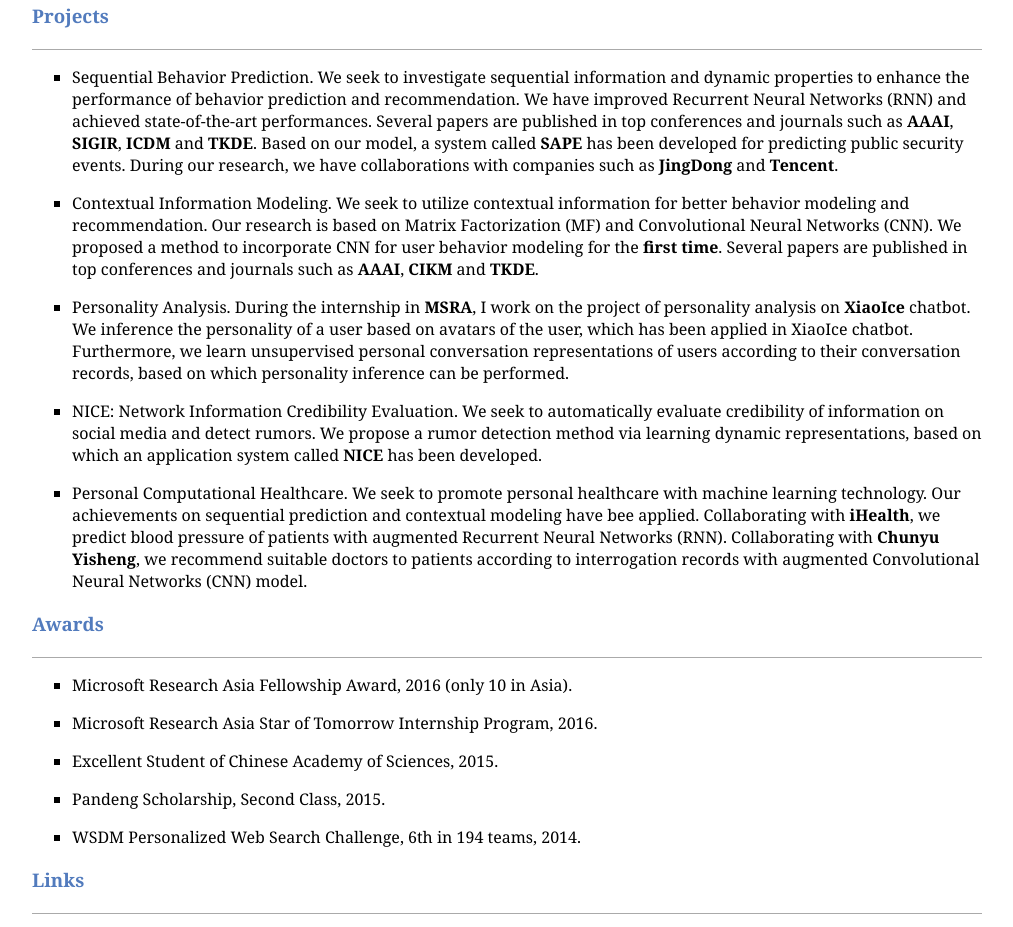
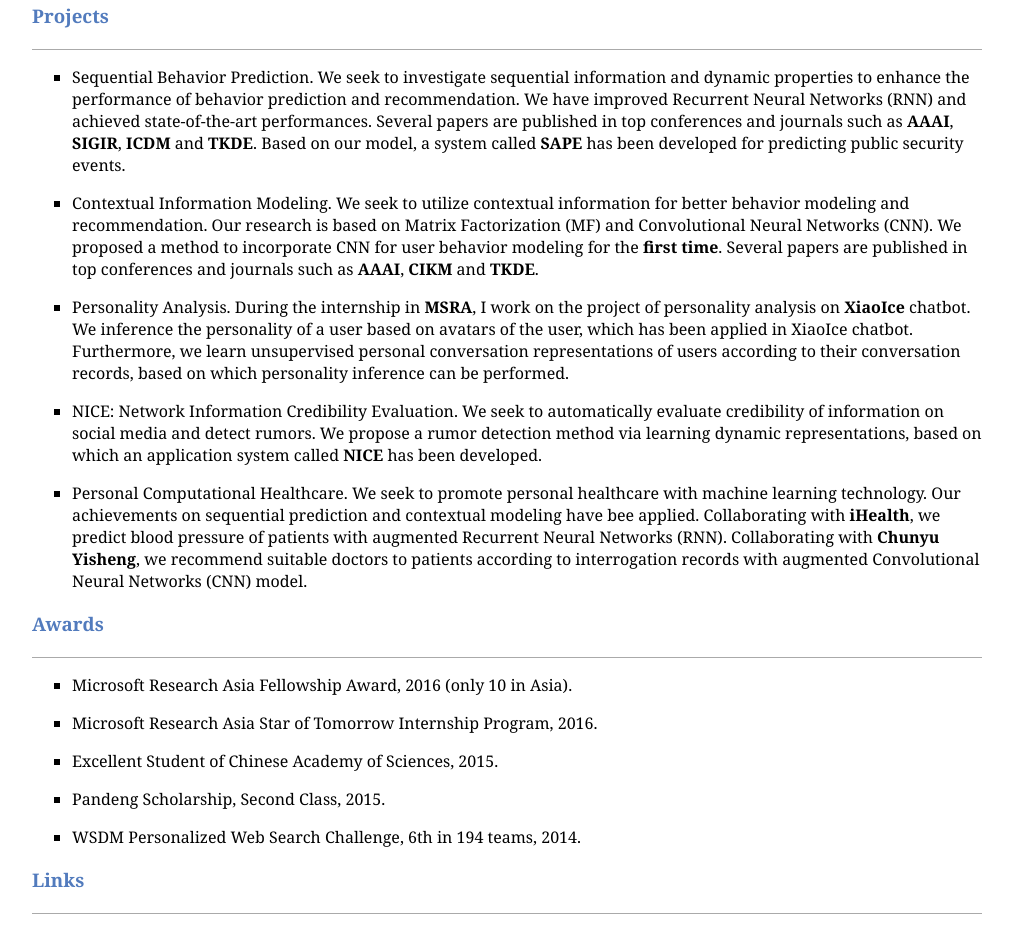
Before and after one commit to QiangLiuCASIA/homepage, a plain HTML site: page index.html in a window 1280 px wide. Shown: the part 1842-2769 px from the top of the page, without its empty margins (133-1146 px from the left). Drawn offline with Linux system fonts and the light colour scheme.

Commit message:
Update index.html

```diff
--- a/index.html
+++ b/index.html
@@ -303,7 +303,7 @@
 <ul type="square">
  <li class="MsoNormal" style="mso-margin-top-alt:auto;mso-margin-bottom-alt:auto;mso-list:l2 level1 lfo3;tab-stops:list 36.0pt;background:white;vertical-align:top">
 
-     Sequential Behavior Prediction. We seek to investigate sequential information and dynamic properties to enhance the performance of behavior prediction and recommendation. We have improved Recurrent Neural Networks (RNN) and achieved state-of-the-art performances. Several papers are published in top conferences and journals such as <b>AAAI</b>, <b>SIGIR</b>, <b>ICDM</b> and <b>TKDE</b>. Based on our model, a system called <b>SAPE</b> has been developed for predicting public security events. During our research, we have collaborations with companies such as <b>JingDong</b> and <b>Tencent</b>.
+     Sequential Behavior Prediction. We seek to investigate sequential information and dynamic properties to enhance the performance of behavior prediction and recommendation. We have improved Recurrent Neural Networks (RNN) and achieved state-of-the-art performances. Several papers are published in top conferences and journals such as <b>AAAI</b>, <b>SIGIR</b>, <b>ICDM</b> and <b>TKDE</b>. Based on our model, a system called <b>SAPE</b> has been developed for predicting public security events.
 
  </li>
 </ul>
```
